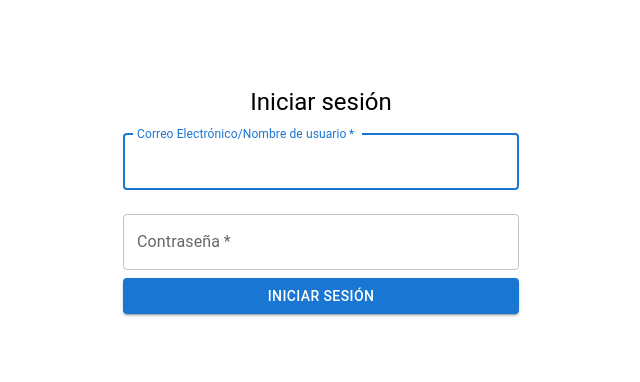
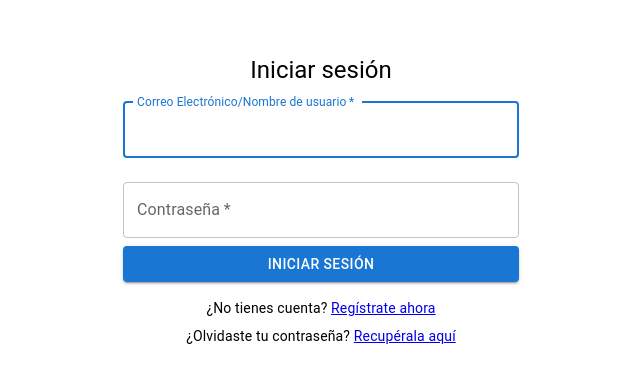
Before and after one commit to Sergioig37/TFG-DAW-ProperSell-front, a React (Vite) app: page /login in a window 1280 px wide. Shown: the part 208-590 px from the top of the page, without its empty margins (319-959 px from the left). Built offline with nearby package versions, Linux system fonts and the light colour scheme.

Commit message:
Login hecho, hay que seguir trabajando en el backend

```diff
--- a/src/App.jsx
+++ b/src/App.jsx
@@ -2,6 +2,7 @@ import { Route, BrowserRouter, Routes} from "react-router-dom"
 import { LandingPage } from "./components/LandingPage"
 import { Login } from "./components/Login"
 import { Register } from "./components/Register"
+import { HomePage } from "./components/HomePage"
 
 export const App = () => {
 
@@ -13,6 +14,7 @@ export const App = () => {
             <Route path="/" element={<LandingPage />} />
             <Route path="/login" element={<Login/>}/>
             <Route path="/register" element={<Register/>}/>
+            <Route path="/home" element={<HomePage/>}/>
           </Routes>
         </BrowserRouter>
     </>
--- a/src/components/Login.jsx
+++ b/src/components/Login.jsx
@@ -1,32 +1,36 @@
-import React from 'react';
-import { TextField, Button, Container, Typography } from '@mui/material';
-import { useNavigate } from 'react-router-dom';
+import React from "react";
+import { TextField, Button, Container, Typography } from "@mui/material";
+import { useNavigate } from "react-router-dom";
 
 export const Login = () => {
-
   const handleSubmit = (event) => {
     event.preventDefault();
     // Aquí manejarías la lógica de login
-    console.log('Intento de login');
+    console.log("Intento de login");
   };
-
-
 
   const navigate = useNavigate();
 
   const handleRegister = () => {
     navigate("/register");
+  };
+
+  const handleSuccesfullLogine = () => {
+    navigate("/home");
   }
 
   return (
-
-    <Container component="main"maxWidth="xs" sx={{
-        display: 'flex',
-        flexDirection: 'column',
-        minHeight: '100vh',
-        justifyContent: 'center',
-        alignItems: 'center'
-      }}>
+    <Container
+      component="main"
+      maxWidth="xs"
+      sx={{
+        display: "flex",
+        flexDirection: "column",
+        minHeight: "100vh",
+        justifyContent: "center",
+        alignItems: "center",
+      }}
+    >
       <Typography component="h1" variant="h5">
         Iniciar sesión
       </Typography>
@@ -53,16 +57,17 @@ export const Login = () => {
           id="password"
           autoComplete="current-password"
         />
-        <Button
-          type="submit"
-          fullWidth
-          variant="contained"
-          color="primary"
-        >
+        <Button type="submit" fullWidth variant="contained" color="primary">
           Iniciar Sesión
         </Button>
       </form>
-
+      <Typography variant="body2" sx={{ mt: 2 }}>
+        ¿No tienes cuenta? <a href="/register">Regístrate ahora</a>
+      </Typography>
+      <Typography variant="body2" sx={{ mt: 1 }}>
+        ¿Olvidaste tu contraseña?{" "}
+        <a href="/">Recupérala aquí</a>
+      </Typography>
     </Container>
   );
 };
```
